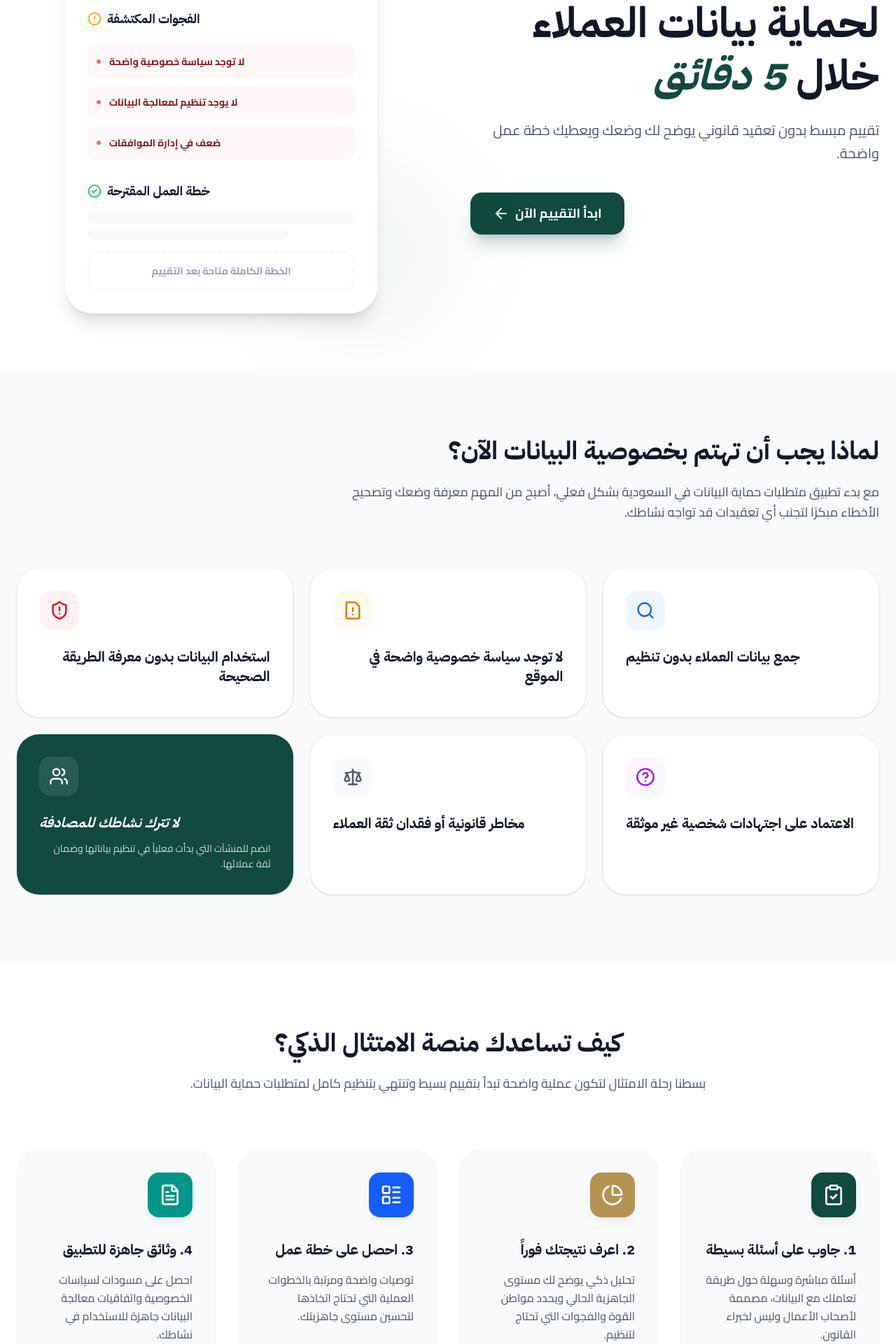
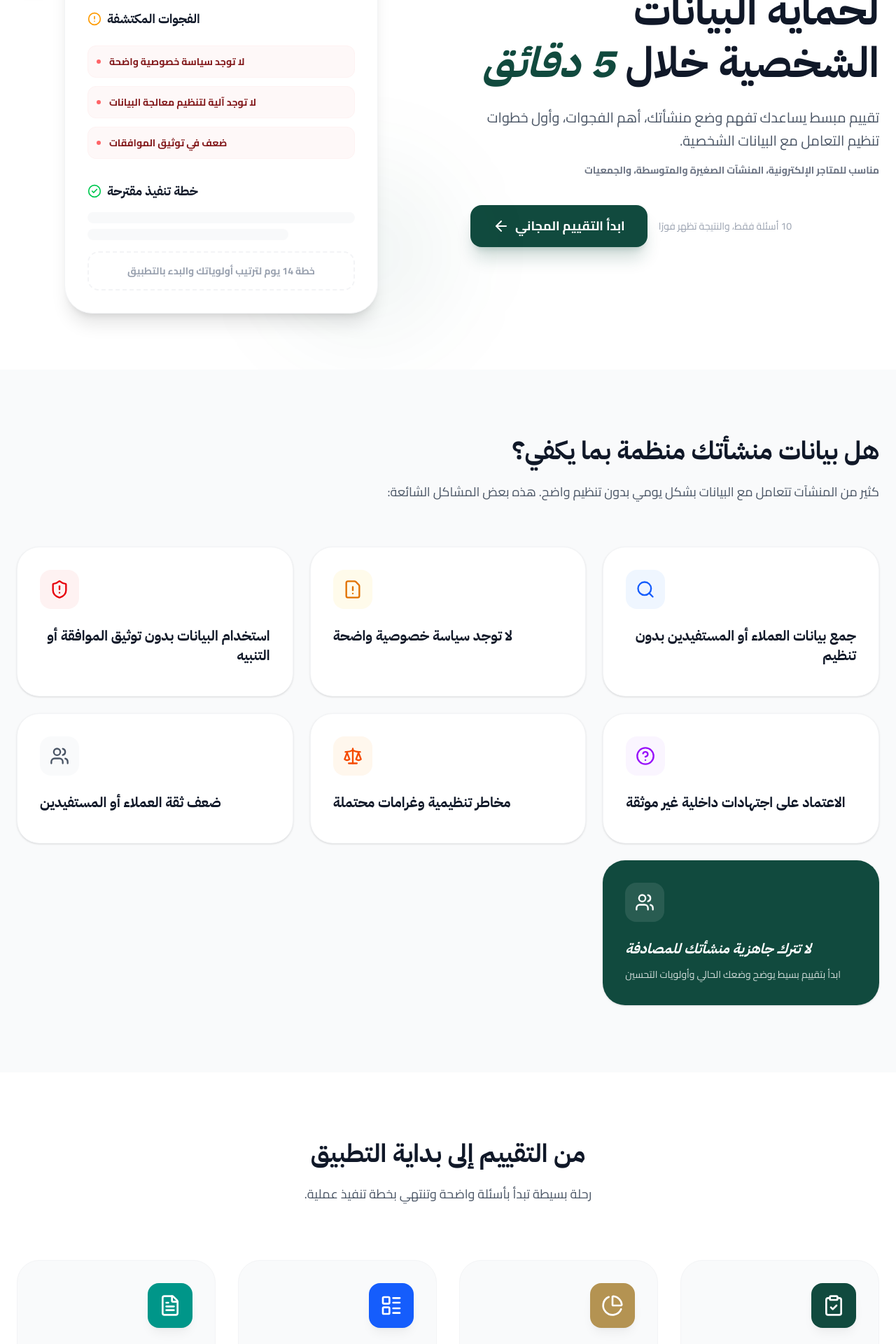
Before and after one commit to abdullhodail/smart-compliance-version2, a Next.js app: page / in a window 1280 px wide. Shown: the part 320-2240 px from the top of the page at 70% size. Built offline with nearby package versions, Linux system fonts and the light colour scheme.

Commit message:
chore(landing): update copy to match 14-day data protection positioning

```diff
--- a/src/components/landing/CTASection.tsx
+++ b/src/components/landing/CTASection.tsx
@@ -20,10 +20,10 @@ export default function CTASection() {
           className="max-w-3xl mx-auto"
         >
           <h2 className="text-3xl md:text-5xl font-bold text-white mb-6">
-            ابدأ بتأمين امتثالك اليوم
+            ابدأ بتشخيص جاهزية منشأتك مجانًا
           </h2>
           <p className="text-xl text-white/80 mb-10 leading-relaxed">
-            لا تترك نشاطك للفجوات التنظيمية. اعرف جاهزيتك في دقائق معدودة وابدأ تنظيم متطلبات حماية البيانات بكل سهولة.
+            اكتشف خلال دقائق أين تقف منشأتك من جاهزية حماية البيانات الشخصية، وما أهم الفجوات التي تحتاج انتباهك.
           </p>
 
           <div className="flex flex-col sm:flex-row items-center justify-center gap-6">
@@ -37,7 +37,7 @@ export default function CTASection() {
           </div>
 
           <p className="mt-8 text-white/60 text-sm font-medium">
-            * لا يتطلب التقييم أي خبرة قانونية سابقة
+            * لا تحتاج خبرة قانونية. الأسئلة مبسطة وموجهة للتشغيل اليومي.
           </p>
         </motion.div>
       </div>
--- a/src/components/landing/Features.tsx
+++ b/src/components/landing/Features.tsx
@@ -6,25 +6,25 @@ import { cn } from "@/lib/utils";
 
 const steps = [
   {
-    title: "1. جاوب على أسئلة بسيطة",
+    title: "1. أجب على 10 أسئلة واضحة",
     description: "أسئلة مباشرة وسهلة حول طريقة تعاملك مع البيانات، مصممة لأصحاب الأعمال وليس لخبراء القانون.",
     icon: ClipboardCheck,
     color: "bg-primary",
   },
   {
-    title: "2. اعرف نتيجتك فوراً",
+    title: "2. اعرف نتيجة جاهزيتك فورًا",
     description: "تحليل ذكي يوضح لك مستوى الجاهزية الحالي ويحدد مواطن القوة والفجوات التي تحتاج لتنظيم.",
     icon: PieChart,
     color: "bg-secondary",
   },
   {
-    title: "3. احصل على خطة عمل",
+    title: "3. اكتشف أهم الفجوات حسب الأولوية",
     description: "توصيات واضحة ومرتبة بالخطوات العملية التي تحتاج اتخاذها لتحسين مستوى جاهزيتك.",
     icon: LayoutList,
     color: "bg-blue-600",
   },
   {
-    title: "4. وثائق جاهزة للتطبيق",
+    title: "4. ابدأ بخطة تنفيذ 14 يوم",
     description: "احصل على مسودات لسياسات الخصوصية واتفاقيات معالجة البيانات جاهزة للاستخدام في نشاطك.",
     icon: FileText,
     color: "bg-teal-600",
@@ -42,7 +42,7 @@ export default function Features() {
             whileInView={{ opacity: 1, y: 0 }}
             viewport={{ once: true }}
           >
-            كيف تساعدك منصة الامتثال الذكي؟
+            من التقييم إلى بداية التطبيق
           </motion.h2>
           <motion.p
             className="text-lg text-gray-600"
@@ -51,7 +51,7 @@ export default function Features() {
             viewport={{ once: true }}
             transition={{ delay: 0.1 }}
           >
-            بسطنا رحلة الامتثال لتكون عملية واضحة تبدأ بتقييم بسيط وتنتهي بتنظيم كامل لمتطلبات حماية البيانات.
+            رحلة بسيطة تبدأ بأسئلة واضحة وتنتهي بخطة تنفيذ عملية.
           </motion.p>
         </div>
 
--- a/src/components/landing/Hero.tsx
+++ b/src/components/landing/Hero.tsx
@@ -17,18 +17,20 @@ export default function Hero() {
               transition={{ duration: 0.5 }}
             >
               <h1 className="text-5xl lg:text-6xl font-black text-gray-900 leading-tight mb-6 font-heading">
-                اعرف جاهزية نشاطك لحماية بيانات العملاء خلال <span className="text-primary italic">5 دقائق</span>
+                اعرف جاهزية منشأتك لحماية البيانات الشخصية خلال <span className="text-primary italic">5 دقائق</span>
               </h1>
-              <p className="text-xl text-gray-600 mb-10 leading-relaxed max-w-xl font-body">
-                تقييم مبسط بدون تعقيد قانوني يوضح لك وضعك ويعطيك خطة عمل واضحة.
+              <p className="text-xl text-gray-600 mb-4 leading-relaxed max-w-xl font-body">
+                تقييم مبسط يساعدك تفهم وضع منشأتك، أهم الفجوات، وأول خطوات تنظيم التعامل مع البيانات الشخصية.
               </p>
+              <p className="text-sm font-bold text-gray-500 mb-10">مناسب للمتاجر الإلكترونية، المنشآت الصغيرة والمتوسطة، والجمعيات</p>
 
-              <div className="flex flex-wrap gap-4 justify-end">
+              <div className="flex flex-col sm:flex-row items-center gap-4 justify-end">
+                <p className="text-sm text-gray-400 font-body">10 أسئلة فقط، والنتيجة تظهر فورًا</p>
                 <Link
                   href="/register?next=/dashboard/pdpl"
-                  className="px-8 py-4 bg-primary text-white font-black rounded-2xl hover:bg-primary-light transition-all flex items-center gap-2 group text-lg shadow-xl shadow-primary/20"
+                  className="px-8 py-4 bg-primary text-white font-black rounded-2xl hover:bg-primary-light transition-all flex items-center justify-center gap-2 group text-lg shadow-xl shadow-primary/20 w-full sm:w-auto"
                 >
-                  ابدأ التقييم الآن
+                  ابدأ التقييم المجاني
                   <ArrowLeft className="group-hover:-translate-x-1 transition-transform" />
                 </Link>
               </div>
@@ -46,7 +48,7 @@ export default function Hero() {
               <div className="bg-white rounded-[40px] border border-gray-100 shadow-xl overflow-hidden max-w-md mx-auto w-full">
                 {/* Header */}
                 <div className="p-8 bg-primary text-white text-center">
-                  <p className="text-xs font-bold opacity-80 mb-2 uppercase tracking-widest font-body">مؤشر الجاهزية الرقمي</p>
+                  <p className="text-xs font-bold opacity-80 mb-2 uppercase tracking-widest font-body">مثال على تقرير الجاهزية</p>
                   <div className="text-6xl font-black mb-4 font-heading">62%</div>
                   <div className="w-full h-2 bg-white/20 rounded-full overflow-hidden">
                     <motion.div
@@ -67,8 +69,8 @@ export default function Hero() {
                   <div className="space-y-3 font-body">
                     {[
                       "لا توجد سياسة خصوصية واضحة",
-                      "لا يوجد تنظيم لمعالجة البيانات",
-                      "ضعف في إدارة الموافقات"
+                      "لا توجد آلية لتنظيم معالجة البيانات",
+                      "ضعف في توثيق الموافقات"
                     ].map((gap, i) => (
                       <div key={i} className="flex items-center justify-end gap-3 p-3 bg-red-50/50 rounded-xl border border-red-50">
                         <span className="text-sm font-bold text-red-900">{gap}</span>
@@ -81,7 +83,7 @@ export default function Hero() {
                 {/* Action Plan Preview */}
                 <div className="p-8 pt-0 space-y-4">
                   <h4 className="text-lg font-black text-gray-900 flex items-center justify-end gap-2 text-right font-heading">
-                    خطة العمل المقترحة
+                    خطة تنفيذ مقترحة
                     <CheckCircle2 size={20} className="text-green-500" />
                   </h4>
                   <div className="space-y-2 opacity-50 blur-[0.5px]">
@@ -89,7 +91,7 @@ export default function Hero() {
                     <div className="h-4 bg-gray-100 rounded-lg w-3/4 mr-auto" />
                   </div>
                   <div className="p-4 border-2 border-dashed border-gray-100 rounded-2xl flex items-center justify-center gap-2 text-gray-400 font-bold text-sm font-body text-center">
-                    الخطة الكاملة متاحة بعد التقييم
+                    خطة 14 يوم لترتيب أولوياتك والبدء بالتطبيق
                   </div>
                 </div>
               </div>
--- a/src/components/landing/OutcomeSection.tsx
+++ b/src/components/landing/OutcomeSection.tsx
@@ -68,26 +68,26 @@ export default function OutcomeSection() {
               viewport={{ once: true }}
               className="text-3xl md:text-5xl font-bold text-gray-900 mb-8"
             >
-              مخرجات واضحة <br />
-              <span className="text-primary italic">تختصر عليك الجهد</span>
+              مخرجات تساعدك <br />
+              <span className="text-primary italic">تبدأ التنظيم مباشرة</span>
             </motion.h2>
 
             <div className="space-y-8">
               {[
                 {
-                  title: "درجة الجاهزية الرقمية",
+                  title: "تقرير جاهزية PDPL",
                   desc: "مؤشر دقيق يوضح مدى توافق نشاطك مع متطلبات حماية البيانات الشخصية.",
                 },
                 {
-                  title: "تحديد الفجوات والمتطلبات",
+                  title: "تحليل فجوات حسب الأولوية",
                   desc: "تقرير مفصل يوضح الجوانب التي تحتاج لتنظيم إداري أو تقني.",
                 },
                 {
-                  title: "خطة عمل مخصصة لنشاطك",
+                  title: "خطة تنفيذ 14 يوم",
                   desc: "خطوات عملية محددة زمنياً وتوعوياً لتغطية كافة المتطلبات.",
                 },
                 {
-                  title: "وثائق وسياسات نموذجية",
+                  title: "مخرجات قابلة للتعديل",
                   desc: "مستندات جاهزة للتعديل والتوقيع، تشمل سياسات الخصوصية ومعالجة البيانات.",
                 },
               ].map((item, index) => (
@@ -121,7 +121,7 @@ export default function OutcomeSection() {
                 href="/dashboard/pdpl"
                 className="inline-flex items-center gap-2 text-primary font-bold hover:gap-4 transition-all"
               >
-                ابدأ رحلتك الآن
+                ابدأ التقييم المجاني
                 <ArrowRight size={20} />
               </a>
             </motion.div>
--- a/src/components/landing/PricingSection.tsx
+++ b/src/components/landing/PricingSection.tsx
@@ -48,7 +48,7 @@ export default function PricingSection() {
           <ul className="space-y-3 mb-8 font-body">
             {[
               "تقييم جاهزية النشاط لحماية البيانات",
-              "مؤشر الجاهزية الرقمي",
+              "نتيجة جاهزية فورية",
               "الفجوات الرئيسية المكتشفة",
               "توصيات مختصرة قابلة للتطبيق"
             ].map((f, i) => (
@@ -68,7 +68,7 @@ export default function PricingSection() {
           </Link>
 
           <p className="mt-6 text-center text-xs text-gray-400 font-body leading-relaxed">
-            بعد رؤية نتيجتك، يمكنك فعّل التقارير والمستندات بحسب احتياجك.
+            بعد رؤية نتيجتك، يمكنك الاطلاع على الباقات واختيار ما يناسبك.
           </p>
         </motion.div>
 
--- a/src/components/landing/ProblemSection.tsx
+++ b/src/components/landing/ProblemSection.tsx
@@ -6,28 +6,33 @@ import { ShieldAlert, FileWarning, Search, HelpCircle, Users, Scale } from "luci
 export default function ProblemSection() {
   const problems = [
     {
-      title: "جمع بيانات العملاء بدون تنظيم",
+      title: "جمع بيانات العملاء أو المستفيدين بدون تنظيم",
       icon: Search,
       color: "bg-blue-50 text-blue-600",
     },
     {
-      title: "لا توجد سياسة خصوصية واضحة في الموقع",
+      title: "لا توجد سياسة خصوصية واضحة",
       icon: FileWarning,
       color: "bg-amber-50 text-amber-600",
     },
     {
-      title: "استخدام البيانات بدون معرفة الطريقة الصحيحة",
+      title: "استخدام البيانات بدون توثيق الموافقة أو التنبيه",
       icon: ShieldAlert,
       color: "bg-red-50 text-red-600",
     },
     {
-      title: "الاعتماد على اجتهادات شخصية غير موثقة",
+      title: "الاعتماد على اجتهادات داخلية غير موثقة",
       icon: HelpCircle,
       color: "bg-purple-50 text-purple-600",
     },
     {
-      title: "مخاطر قانونية أو فقدان ثقة العملاء",
+      title: "مخاطر تنظيمية وغرامات محتملة",
       icon: Scale,
+      color: "bg-orange-50 text-orange-600",
+    },
+    {
+      title: "ضعف ثقة العملاء أو المستفيدين",
+      icon: Users,
       color: "bg-gray-50 text-gray-600",
     },
   ];
@@ -42,7 +47,7 @@ export default function ProblemSection() {
             viewport={{ once: true }}
             className="text-3xl md:text-4xl font-black text-gray-900 mb-6 font-heading"
           >
-            لماذا يجب أن تهتم بخصوصية البيانات الآن؟
+            هل بيانات منشأتك منظمة بما يكفي؟
           </motion.h2>
           <motion.p
             initial={{ opacity: 0, y: 20 }}
@@ -51,7 +56,7 @@ export default function ProblemSection() {
             transition={{ delay: 0.1 }}
             className="text-lg text-gray-600 font-body leading-relaxed"
           >
-            مع بدء تطبيق متطلبات حماية البيانات في السعودية بشكل فعلي، أصبح من المهم معرفة وضعك وتصحيح الأخطاء مبكرًا لتجنب أي تعقيدات قد تواجه نشاطك.
+            كثير من المنشآت تتعامل مع البيانات بشكل يومي بدون تنظيم واضح. هذه بعض المشاكل الشائعة:
           </motion.p>
         </div>
 
@@ -82,9 +87,9 @@ export default function ProblemSection() {
             <div className="w-14 h-14 rounded-2xl bg-white/10 flex items-center justify-center mb-6">
               <Users size={28} />
             </div>
-            <h3 className="text-xl font-bold font-heading mb-3 italic">لا تترك نشاطك للمصادفة</h3>
+            <h3 className="text-xl font-bold font-heading mb-3 italic">لا تترك جاهزية منشأتك للمصادفة</h3>
             <p className="text-white/80 font-body text-sm leading-relaxed">
-              انضم للمنشآت التي بدأت فعلياً في تنظيم بياناتها وضمان ثقة عملائها.
+              ابدأ بتقييم بسيط يوضح وضعك الحالي وأولويات التحسين
             </p>
           </motion.div>
         </div>
```
